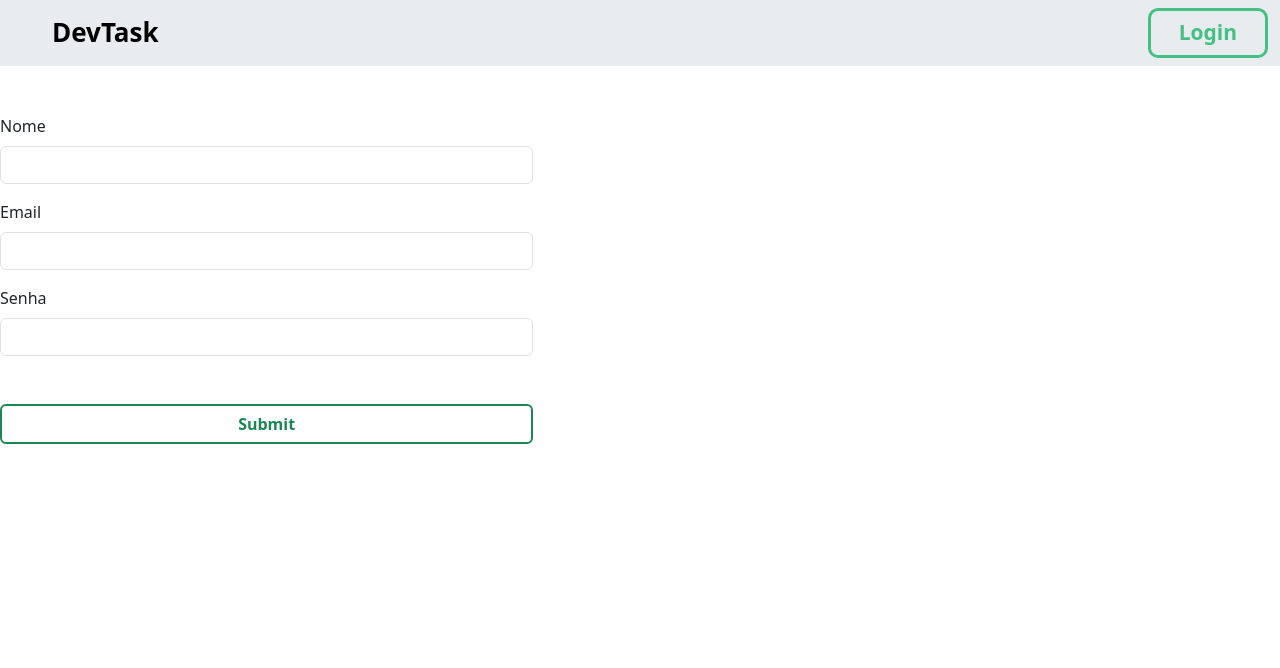
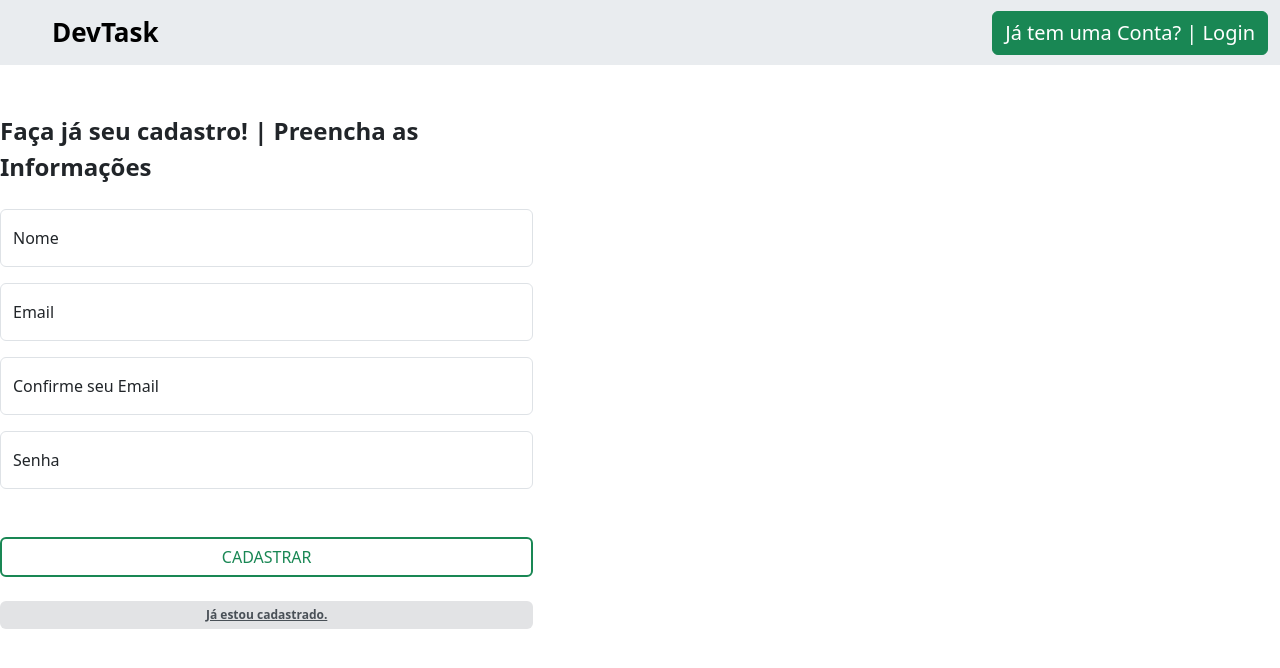
Before and after one commit to ICEI-PUC-Minas-PMV-ADS/pmv-ads-2023-2-e1-proj-web-t14-ProjDevTask, a plain HTML site: page codigo-fonte/Cadastro-LogIn/index.html in a window 1280 px wide. Drawn offline with nearby package versions, Linux system fonts and the light colour scheme.

Commit message:
Cadastro tela - faltam apenas detalhes

```diff
--- a/codigo-fonte/Cadastro-LogIn/cadastro.css
+++ b/codigo-fonte/Cadastro-LogIn/cadastro.css
@@ -3,21 +3,3 @@
     font-size: 26px!important;
     margin-left: 5vh;
 }
-
-/* BOTAO DE LOGIN */
-.link-login{
-    padding: 6px 28px;
-
-    font-size: 21px;
-    font-weight: 700;
-    text-decoration: none;
-    transition: 0.25s;
-    border: 3px solid #45C084;
-    border-radius: 10px;
-    color: #45C084;;
-}
-:hover.link-login{
-    color: whitesmoke;
-    border-color: #2c8158;
-    background-color: #2c8158;
-}
--- a/codigo-fonte/Cadastro-LogIn/index.html
+++ b/codigo-fonte/Cadastro-LogIn/index.html
@@ -14,53 +14,86 @@
   </head>
 
   <body>
+    <!-- navbar -->
     <nav class="navbar bg-body-secondary p-xxl-3">
       <div class="container-fluid">
         <a class="navbar-brand fw-bolder textoNav"> DevTask </a>
         <form class="d-flex" role="search">
-          <a class="link-login" href="">Login</a>
+          <a class="btn btn-success fs-5" href="">Já tem uma Conta? | Login</a>
         </form>
       </div>
     </nav>
 
+    <!-- formulario -->
     <div class="d-xxl-flex align-items-center justify-content-center mt-xxl-5">
       <form class="formulario col-sm-5 mt-xl-5">
-        <div class="mb-3">
-          <label for="" class="form-label">Nome</label>
+
+          <!-- titulo -->
+          <p class="fw-bold justify-content-center align-items-center d-flex fs-4 mb-4">
+            Faça já seu cadastro! | Preencha as Informações
+          </p>
+
+        <div class="form-floating mb-3">
+          <!--nome-->
           <input
             type="text"
             class="form-control"
             name=""
             id=""
-            aria-describedby="helpId"
+            placeholder=""
           />
+          <label for="nome">Nome</label>
           </div>
-        <div class="mb-3">
-          <label for="exampleInputEmail1" class="form-label">Email</label>
+
+          <div class="form-floating mb-3">
+            <!--email 1-->
             <input
               type="email"
               class="form-control"
-            id="exampleInputEmail1"
-            aria-describedby="emailHelp"
+              name=""
+              id=""
+              placeholder=""
             />
+            <label for="email1">Email</label>
           </div>
-        <div class="mb-3">
-          <label for="exampleInputPassword1" class="form-label">Senha</label>
+
+          <div class="form-floating mb-3">
+            <!--email 2-->
+            <input
+              type="email"
+              class="form-control"
+              name=""
+              id=""
+              placeholder=""
+            />
+            <label for="email2">Confirme seu Email</label>
+          </div>
+
+          <div class="form-floating mb-3">
+            <!--senha-->
             <input
               type="password"
               class="form-control"
-            id="exampleInputPassword1"
+              name=""
+              id=""
+              placeholder=""
             />
+            <label for="senha">Senha</label>
           </div>
         <div class="d-grid gap-2 mt-xl-5">
-          <button
-            type="submit"
-            class="btn btn-outline-success fw-bold border-2"
-          >
-            Submit
+          <button type="submit" class="btn btn-outline-success border-2">
+            CADASTRAR
           </button>
         </div>
+        <a href="#" class="badge bg-secondary-subtle text-dark-emphasis mt-lg-4 d-grid p-2">Já estou cadastrado.</a>
       </form>
     </div>
+
+    <!-- bootstrap JS -->
+    <script
+      src="https://cdn.jsdelivr.net/npm/bootstrap@5.3.2/dist/js/bootstrap.bundle.min.js"
+      integrity="sha384-C6RzsynM9kWDrMNeT87bh95OGNyZPhcTNXj1NW7RuBCsyN/o0jlpcV8Qyq46cDfL"
+      crossorigin="anonymous"
+    ></script>
   </body>
 </html>
```
Also changed, not shown: codigo-fonte/Cadastro-LogIn/login.html (renamed from codigo-fonte/login.html). Lines whose indentation alone changed are shown as unchanged.
